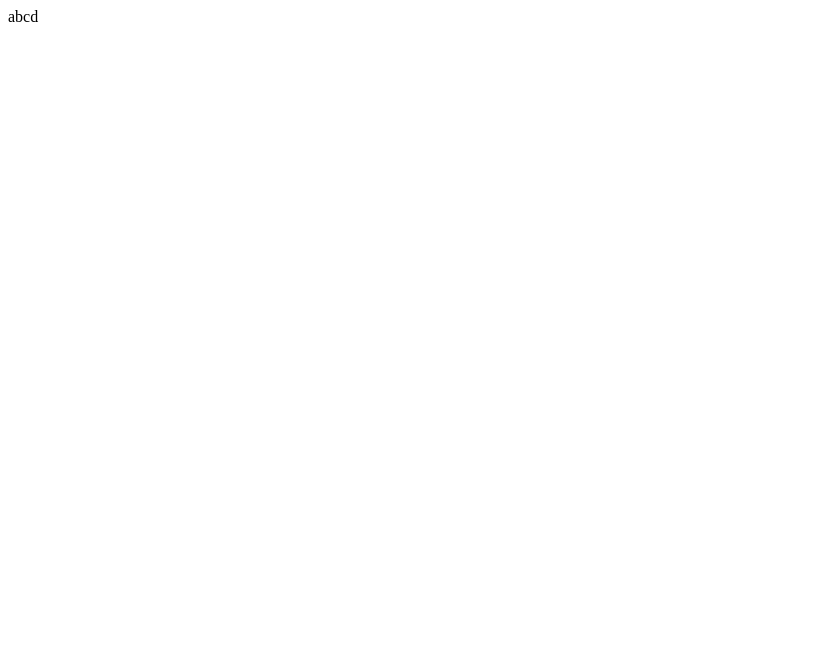
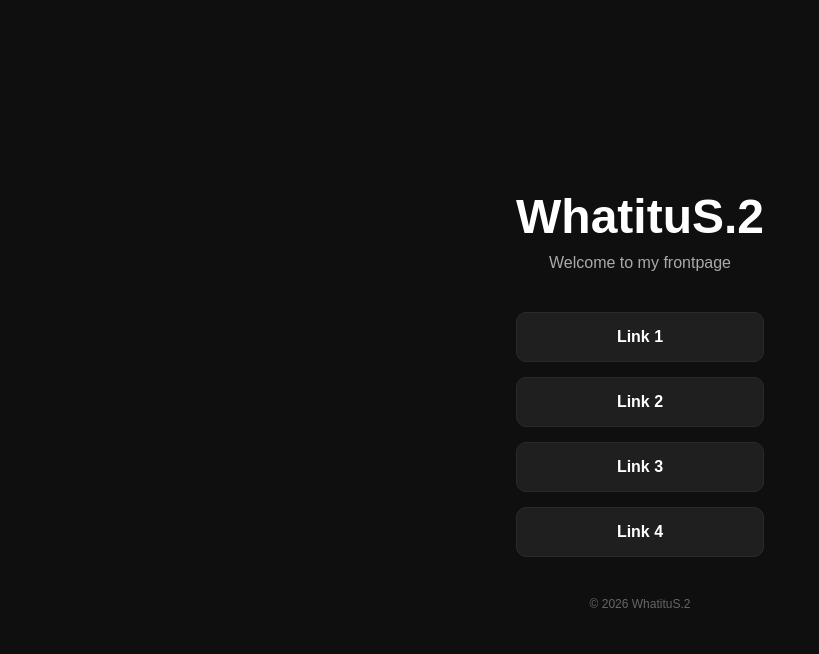
Before and after one commit to myonlineweb/skblmnawq8891aga, a plain HTML site: page index.html in a window 1280 px wide. Shown: the whole page, without its empty margins (0-819 px from the left). Drawn offline with Linux system fonts and the light colour scheme.

Commit message:
Add initial HTML structure for the frontpage

```diff
--- a/index.html
+++ b/index.html
@@ -1 +1,98 @@
-abcd
+<!DOCTYPE html>
+<html lang="id">
+<head>
+<meta charset="UTF-8">
+<meta name="viewport" content="width=device-width, initial-scale=1.0">
+<title>WhatituS.2</title>
+
+<style>
+*{
+margin:0;
+padding:0;
+box-sizing:border-box;
+font-family: Arial, Helvetica, sans-serif;
+}
+
+body{
+background:#0f0f0f;
+color:#ffffff;
+display:flex;
+justify-content:center;
+align-items:center;
+height:100vh;
+text-align:center;
+}
+
+.container{
+max-width:700px;
+padding:40px;
+}
+
+h1{
+font-size:3rem;
+margin-bottom:10px;
+}
+
+p{
+color:#aaa;
+margin-bottom:40px;
+}
+
+.buttons{
+display:flex;
+flex-direction:column;
+gap:15px;
+}
+
+.btn{
+padding:15px;
+border-radius:10px;
+background:#1f1f1f;
+color:#fff;
+text-decoration:none;
+font-weight:bold;
+transition:0.3s;
+border:1px solid #2a2a2a;
+}
+
+.btn:hover{
+background:#00adb5;
+transform:scale(1.05);
+box-shadow:0 0 15px rgba(0,173,181,0.5);
+}
+
+footer{
+margin-top:40px;
+font-size:12px;
+color:#666;
+}
+</style>
+
+</head>
+<body>
+
+<div class="container">
+
+<h1>WhatituS.2</h1>
+<p>Welcome to my frontpage</p>
+
+<div class="buttons">
+
+<a class="btn" href="https://link1.com" target="_blank">Link 1</a>
+
+<a class="btn" href="https://link2.com" target="_blank">Link 2</a>
+
+<a class="btn" href="https://link3.com" target="_blank">Link 3</a>
+
+<a class="btn" href="https://link4.com" target="_blank">Link 4</a>
+
+</div>
+
+<footer>
+© 2026 WhatituS.2
+</footer>
+
+</div>
+
+</body>
+</html>
```
